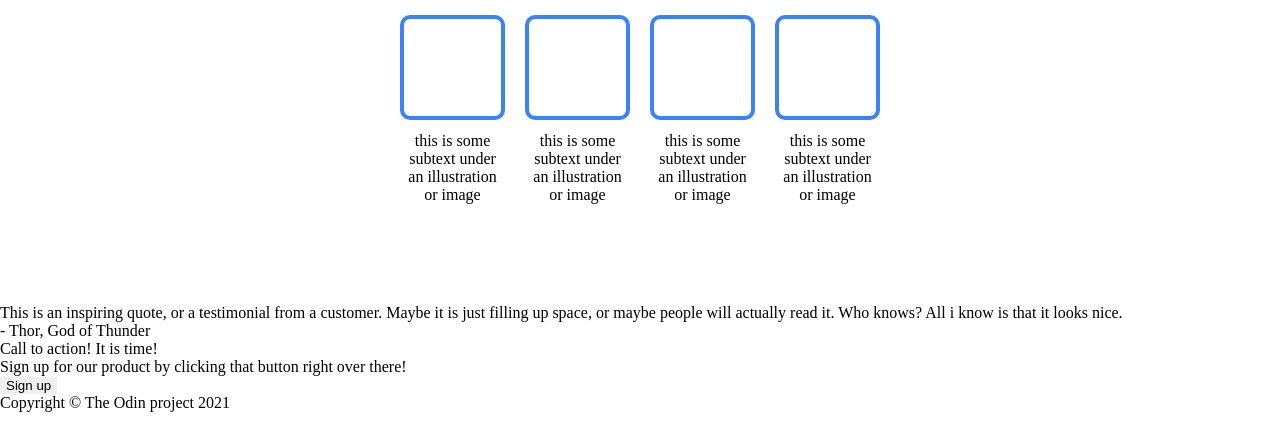
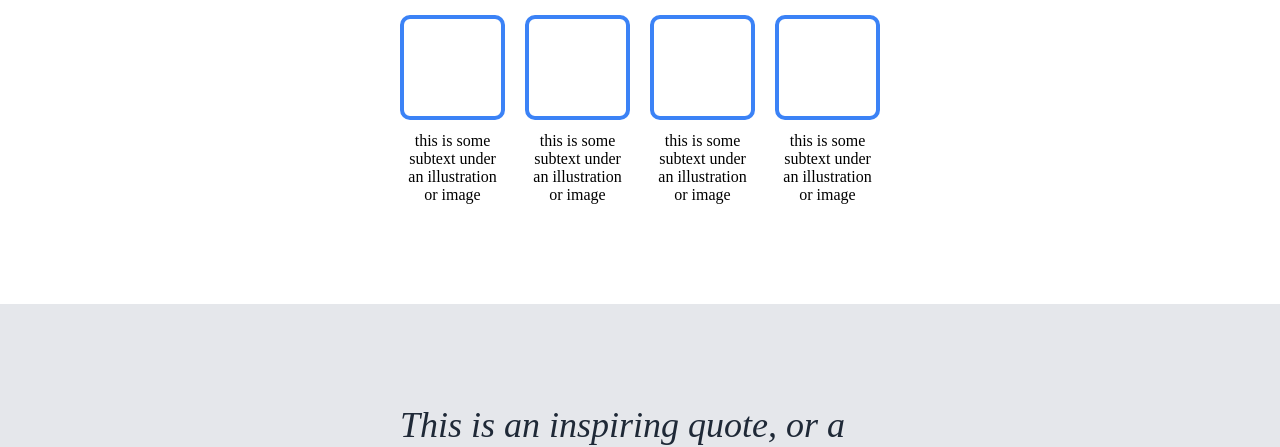
Before and after one commit to heno-s/odin-landing-page, a plain HTML site: page index.html in a window 1280 px wide. Shown: the part 545-992 px from the top of the page. Before the commit the page ends 957 px from the top, so only its background shows below. Drawn offline with Linux system fonts and the light colour scheme.

Commit message:
Style quote section

```diff
--- a/style.css
+++ b/style.css
@@ -110,3 +110,20 @@ button {
 .info-piece-caption {
     text-align: center;
 }
+
+.quote {
+    padding: 100px 400px;
+    background-color: #e5e7eb;
+}
+
+.quote-text {
+    font-style: italic;
+    font-size: 36px;
+    color: #1f2937;
+}
+
+.quote-author {
+    text-align: inline-end;
+    font-size: 26px;
+    font-weight: bold;
+}
```
